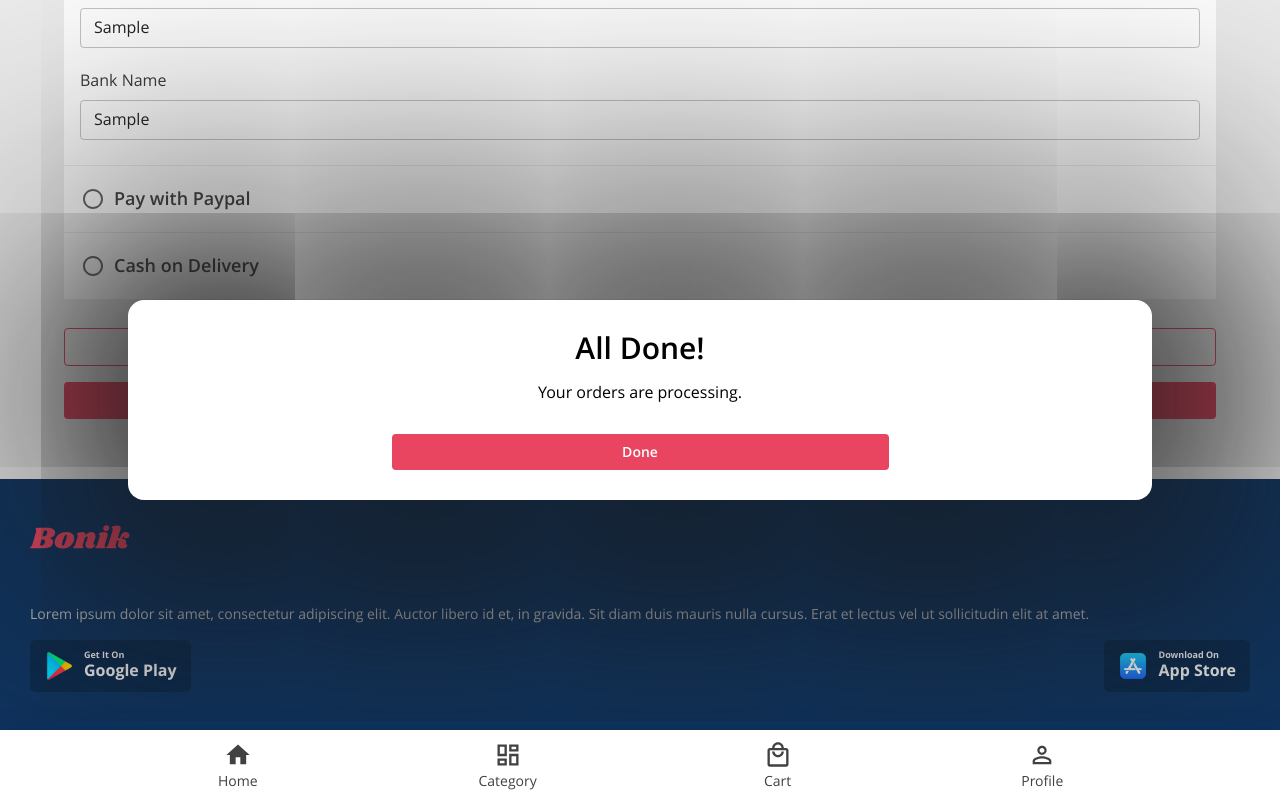
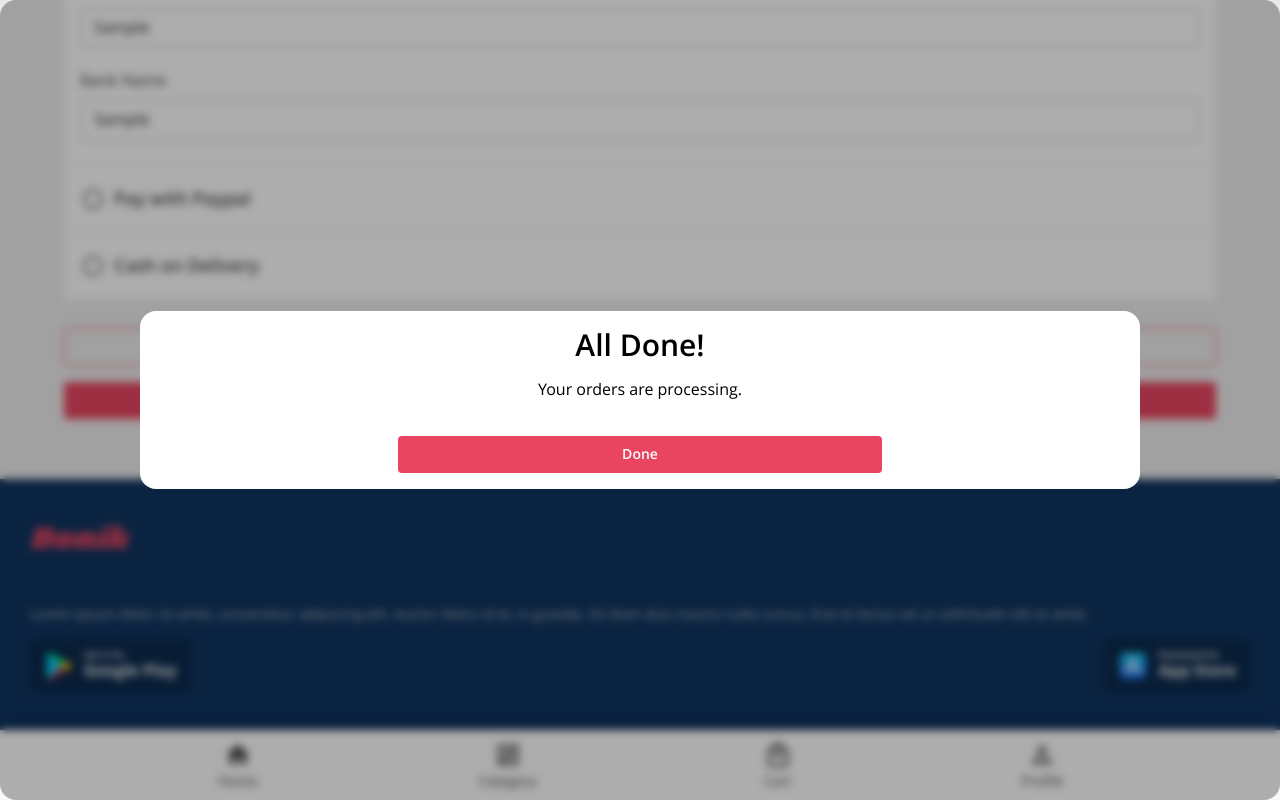
Before and after one commit to Navidhashemii/bonik-ecommerce, a Next.js app: page /cart/details/payment in a window 1280 px wide. Both pictures are taken after typing "5", "5", "Sample", "Sample" into the empty fields and a click on the button "Submit". Shown: the part 901-1701 px from the top of the page. Built offline with nearby package versions, Linux system fonts and the light colour scheme.

Commit message:
change payment done modal styles

```diff
--- a/src/components/Cart-Page/Payment-Methods/PaymentDone.js
+++ b/src/components/Cart-Page/Payment-Methods/PaymentDone.js
@@ -4,6 +4,7 @@ import styles from './PaymentMethod.module.css'
 function PaymentDone() {
   return (
     <Box className={styles.doneBox}>
+        <Box className={styles.modal}>
             <Box className={styles.textBox}>
                 <Typography variant='h2' className={styles.doneTitle}>
                     All Done!
@@ -16,6 +17,7 @@ function PaymentDone() {
                 Done
             </Button>
         </Box>
+    </Box>
   )
 }
 
--- a/src/components/Cart-Page/Payment-Methods/PaymentMethod.module.css
+++ b/src/components/Cart-Page/Payment-Methods/PaymentMethod.module.css
@@ -62,23 +62,40 @@
     background-color: transparent;
 }
 
+
 .doneBox{
     position: fixed;
     top: 50%;
     left: 50%;
-    width: 80%;
-    height: 25%;
+    width: 100%;
+    height: 100%;
+    background-color: #1b1b1b54;
+    padding: 30px 15px;
+    z-index: 9;
+    transform: translate(-50%, -50%);
+    display: flex;
+    justify-content: center;
+    align-items: center;
+    background: rgba(0, 0, 0, 0.32);
+    border-radius: 16px;
+    box-shadow: 0 4px 30px rgba(84, 84, 84, 0.1);
+    backdrop-filter: blur(4px);
+    -webkit-backdrop-filter: blur(4.9px);
+}
+
+.modal{
     background-color: #ffffff;
     border-radius: 16px;
-    padding: 30px 15px;
-    z-index: 8;
-    transform: translate(-50%, -50%);
-    box-shadow: 0 0 500px 100px #191919;
+    z-index: 10;
+    width: 80%;
+    height: 24%;
+    padding: 16px;
     display: flex;
     justify-content: space-between;
     align-items: center;
     flex-direction: column;
 }
+
 .textBox{
     display: flex;
     justify-content: flex-start;
--- a/src/components/Cart-Page/Payment-Methods/PaymentMethods.js
+++ b/src/components/Cart-Page/Payment-Methods/PaymentMethods.js
@@ -8,7 +8,7 @@ function PaymentMethods() {
 
     const [value, setValue] = useState('credit')
     const [loading, setLoading] = useState(false);
-    const [showPopUp, setShowPopUp] = useState(false)
+    const [showModal, setShowModal] = useState(false)
 
     const handleChange = (e) => {
         setValue(e.target.value)
@@ -27,7 +27,7 @@ function PaymentMethods() {
         setLoading(true);
         setTimeout(() => {
             setLoading(false)
-            setShowPopUp(true)
+            setShowModal(true)
         }, 2000)
       }
 
@@ -144,7 +144,7 @@ function PaymentMethods() {
         >
           Submit
         </LoadingButton>
-        {showPopUp ?
+        {showModal ?
 
         <PaymentDone/>
         :
--- a/src/components/Header-Footer/Search-Header/SearchHeader.module.css
+++ b/src/components/Header-Footer/Search-Header/SearchHeader.module.css
@@ -5,7 +5,7 @@
     justify-content:center;
     align-items:center;
     flex-direction: column;
-    z-index: 10;
+    z-index: 9;
 }
 
 .layoutShift{
```
Lines whose indentation alone changed are shown as unchanged.
